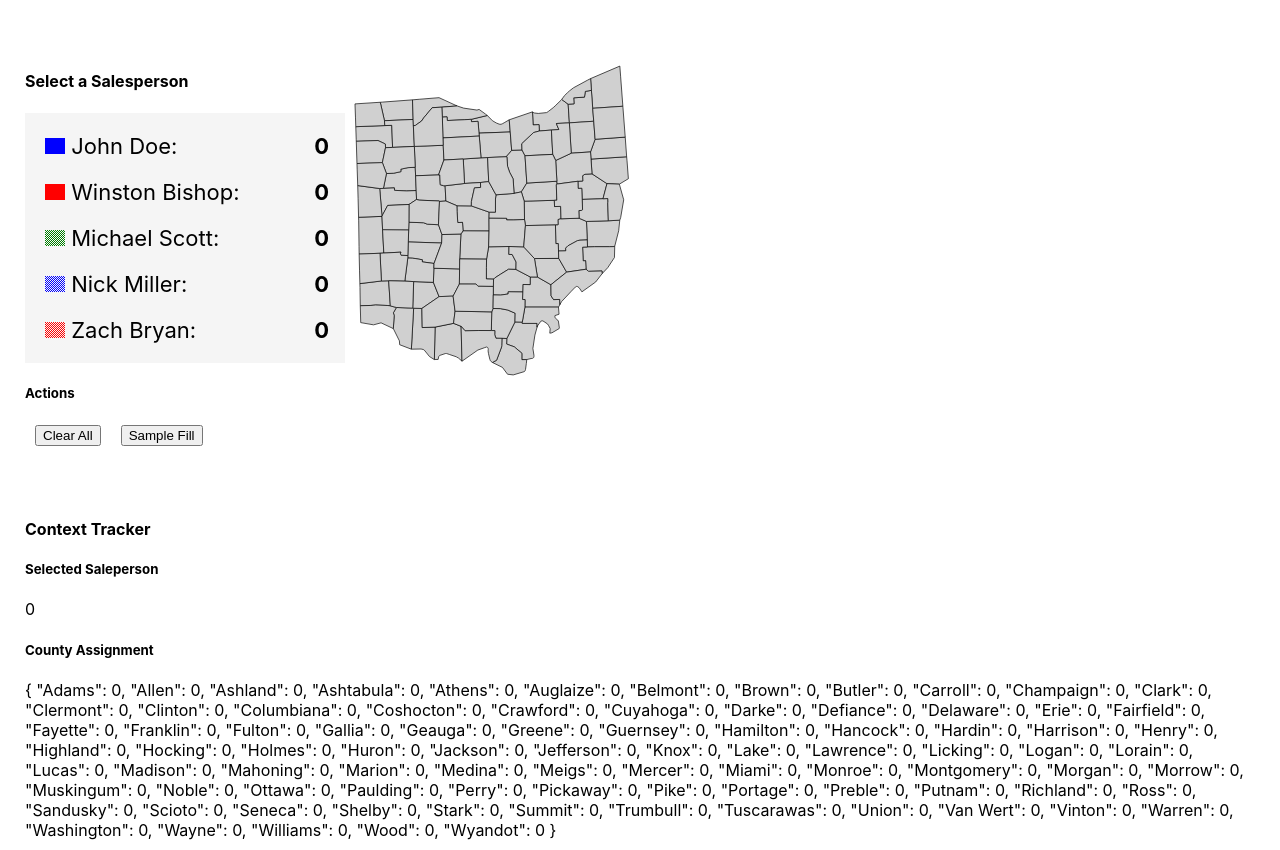
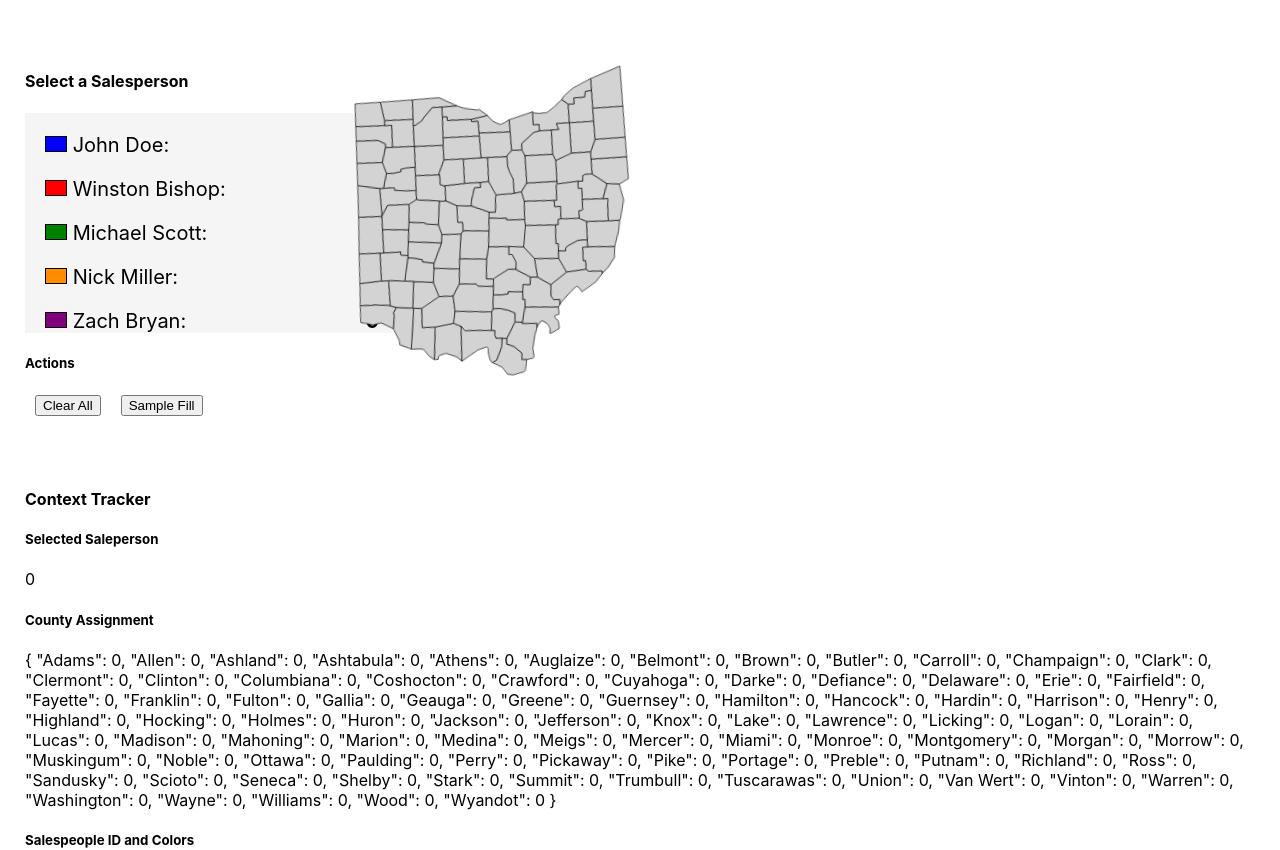
Before and after one commit to richbrett12/Cantopia-Territory-Assignments, a React (Create React App) app: page /1 in a window 1280 px wide. Shown: the top 850 px of the page. Built offline with nearby package versions, Linux system fonts and the light colour scheme.

Commit message:
Updated Colors, added Salespeople, added scroll

```diff
--- a/src/components/CheckerFills.js
+++ b/src/components/CheckerFills.js
@@ -1,8 +1,8 @@
 import React from "react";
 
 function CheckerFills() {
-  let colors = ["Red", "Blue", "Green", "Yellow", "Orange", "Purple"];
-
+  let colors = ["Red", "Blue", "Green", "DarkOrange", "Purple"];
+  let patternSize = "1";
   let patterns = colors.map((color) => {
     let patternId = color + "-Checker";
     return (
@@ -10,12 +10,24 @@ function CheckerFills() {
         id={patternId}
         x="0"
         y="0"
-        width="2"
-        height="2"
+        width={patternSize * 2}
+        height={patternSize * 2}
         patternUnits="userSpaceOnUse"
       >
-        <rect style={{ fill: color }} x="0" width="1" height="1" y="0"></rect>
-        <rect style={{ fill: color }} x="1" width="1" height="1" y="1"></rect>
+        <rect
+          style={{ fill: color }}
+          x="0"
+          width={patternSize}
+          height={patternSize}
+          y="0"
+        ></rect>
+        <rect
+          style={{ fill: color }}
+          x={patternSize}
+          width={patternSize}
+          height={patternSize}
+          y={patternSize}
+        ></rect>
       </pattern>
     );
   });
--- /dev/null
+++ b/src/components/LineFills.js
@@ -0,0 +1,37 @@
+import React from "react";
+
+function LineFills() {
+  let colors = ["Red", "Blue", "Green", "Yellow", "Orange", "Purple"];
+  let patternSize = ".5";
+  let patterns = colors.map((color) => {
+    let patternId = color + "-Line";
+    return (
+      <pattern
+        id={patternId}
+        x="0"
+        y="0"
+        patternUnits="userSpaceOnUse"
+        width={patternSize}
+        height={patternSize * 1.8}
+        viewBox="0 0 10 18"
+      >
+        <g id="chevron">
+          <path
+            style={{ fill: color }}
+            class="left"
+            d="M0 0l5 3v5l-5 -3z"
+          ></path>
+          <path
+            style={{ fill: color }}
+            class="right"
+            d="M10 0l-5 3v5l5 -3"
+          ></path>
+        </g>
+      </pattern>
+    );
+  });
+
+  return patterns;
+}
+
+export default LineFills;
--- a/src/components/ListItem.js
+++ b/src/components/ListItem.js
@@ -5,9 +5,9 @@ function ListItem({ name, id, onButtonClick }) {
   const currentContext = useContext(AppContextNew);
   let color = currentContext.salespeople[id];
   const mainStyles = {
-    width: "300px",
+    width: "350px",
     padding: "10px",
-    fontSize: "22px",
+    fontSize: "20px",
     fontWeight: "normal",
   };
 
@@ -28,8 +28,15 @@ function ListItem({ name, id, onButtonClick }) {
   return (
     <li>
       <div style={mainStyles} onClick={() => onButtonClick(id)}>
-        <svg width="20px" height="16px">
-          <rect x="0" y="0" width="100%" height="100%" style={buttonStyles} />
+        <svg width="20px" height="14px" style={{ border: "1px solid black" }}>
+          <rect
+            transform="scale(4.0)"
+            x="0"
+            y="0"
+            width="100%"
+            height="100%"
+            style={buttonStyles}
+          />
         </svg>
         <label>
           {" "}
--- a/src/components/Ohio.js
+++ b/src/components/Ohio.js
@@ -1,6 +1,7 @@
 import React from "react";
 import CountyList from "./counties/CountyList";
 import CheckerFills from "./CheckerFills";
+import LineFills from "./LineFills";
 
 const OhioSvg = ({ onCountySelect }) => {
   const svgContainer = {
@@ -23,6 +24,7 @@ const OhioSvg = ({ onCountySelect }) => {
       >
         <defs id="defs3087" />
         <CheckerFills />
+        <LineFills />
         <CountyList onCountySelect={onCountySelect} />
       </svg>
     </div>
--- a/src/components/SalespersonList.js
+++ b/src/components/SalespersonList.js
@@ -5,7 +5,10 @@ import { sampleSalespeople } from "../data/SampleData";
 function SalespersonList({ onSalespersonSelect }) {
   const mainStyles = {
     listStyle: "none",
-    width: "300px",
+    width: "350px",
+    maxHeight: "200px",
+    overflow: "hidden",
+    overflowY: "scroll",
     background: "whitesmoke",
     padding: "10px",
   };
--- a/src/data/AppContext.js
+++ b/src/data/AppContext.js
@@ -2,19 +2,23 @@ import { createContext } from "react";
 import { CountySvgData } from "./CountySvgData";
 
 const colors = [
-  "#d0d0d0",
+  "LightGray",
   "Blue",
   "Red",
-  "url(#Green-Checker)",
+  "Green",
+  "DarkOrange",
+  "Purple",
+  "Gold",
+  "Pink",
+  "LightBlue",
+  "LightGreen",
+  "#383838",
   "url(#Blue-Checker)",
   "url(#Red-Checker)",
-  "Orange",
-  "Yellow",
-  "Purple",
-  "Green",
-  "url(#Orange-Checker)",
-  "url(#Yellow-Checker)",
+  "url(#Green-Checker)",
+  "url(#DarkOrange-Checker)",
   "url(#Purple-Checker)",
+  "url(#Blue-Line)",
 ];
 
 const countyAssignmentList = CountySvgData.reduce(
--- a/src/data/SampleData.js
+++ b/src/data/SampleData.js
@@ -4,6 +4,16 @@ export const sampleSalespeople = [
   "Michael Scott",
   "Nick Miller",
   "Zach Bryan",
+  "Jason Salesman",
+  "Jess Day",
+  "Meredith Palmer",
+  "Pam Beasly",
+  "Larry David",
+  "Peyton Manning",
+  "Christopher Walken",
+  "PK Subban",
+  "Sydney Crosby",
+  "Veronica Corningstone",
 ];
 
 export const sampleCountyAssignment = [
```
